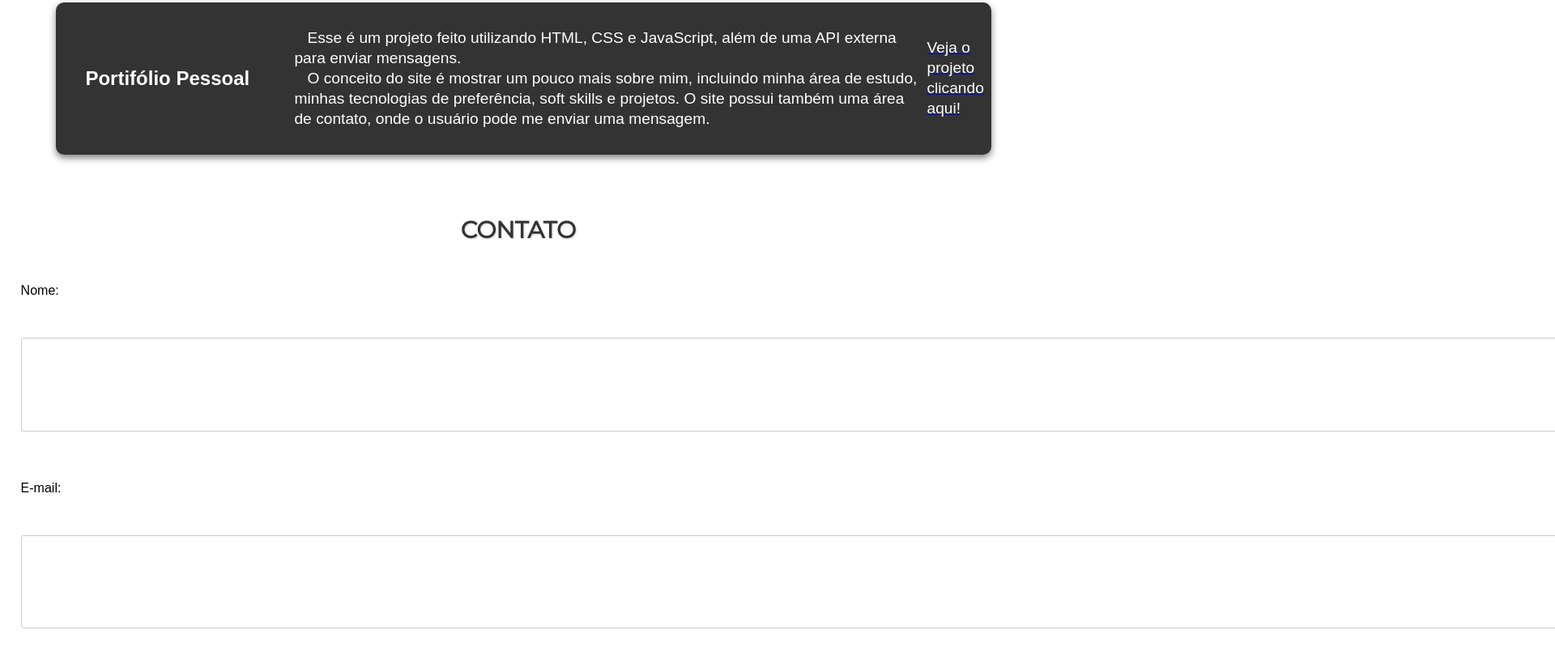
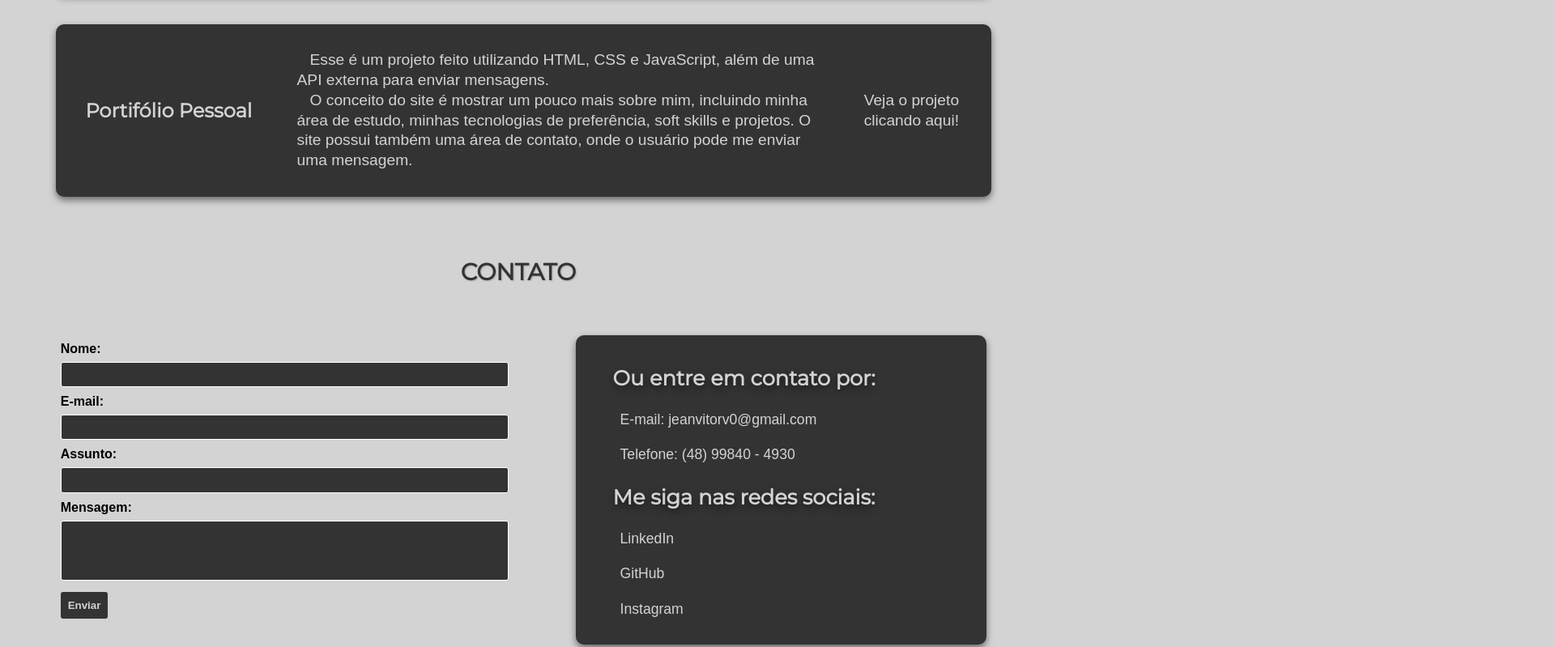
Before and after one commit to jeanvitorvieira/Portifolio-Pessoal, a plain HTML site: page index.html in a window 1280 px wide. Shown: the part 1435-2234 px from the top of the page at 81% size, 1920 px wide, since content can reach past the window. Drawn offline with Linux system fonts and the light colour scheme.

Commit message:
Update styles.css

```diff
--- a/styles.css
+++ b/styles.css
@@ -15,6 +15,7 @@ body {
     margin: 0;
     margin-top: 2%;
     font-family: Arial, sans-serif;
+    background-color: lightgray;
 }
 
 header {
@@ -24,7 +25,7 @@ header {
     display: flex;
     align-items: center;
     background-color: #333;
-    color: #fff;
+    color: lightgray;
     transition: background-color 0.3s ease;
     box-shadow: 1px 2px 4px rgba(0, 0, 0, 1);
 }
@@ -44,7 +45,7 @@ nav ul li {
 }
 
 nav ul li a {
-    color: #fff;
+    color: lightgray;
     text-decoration: none;
     font-size: 130%;
     text-shadow: 1px 2px 4px rgba(0, 0, 0, 1);
@@ -60,14 +61,14 @@ nav ul li a:hover{
 }
 
 .seção {
-    background-color: white;
+    background-color: lightgray;
     padding: 2%;
 }
 
 .seção h2{
     font-family: "Montserrat", sans-serif;
     font-size: 180%;
-    font-weight: bold;
+    font-weight:bold;
     color: #333;
     text-shadow: 1px 1px 2px rgba(0, 0, 0, 0.2);
     text-transform: uppercase;
@@ -86,15 +87,20 @@ nav ul li a:hover{
     text-align: center;
     max-width: 80%;
     margin: 3% auto;
-    color: #fff;
+    color: lightgray;
     align-items: center;
     display: flex;
+}
+
+.apresentacao:hover, .coluna:hover, .coluna2:hover, .coluna3:hover, .projeto:hover{
+    box-shadow: 0 4px 8px rgba(0, 0, 0, 0.8);
 }
 
 .apresentacao h3{
     font-size: 170%;
     font-weight: bold;
     text-shadow: 0 4px 8px rgba(0, 0, 0, 0.5);
+    font-family: "Montserrat", sans-serif;
 }
 
 .apresentacao p{
@@ -111,7 +117,7 @@ nav ul li a:hover{
 }
 
 .apresentacao .texto{
-    color: #fff;
+    color: lightgray;
     text-align: center;
     flex-grow: 1;
 }
@@ -139,9 +145,10 @@ nav ul li a:hover{
 }
 
 .coluna h3, .coluna2 h3, .coluna3 h3 {
-    color: #fff;
+    color: lightgray;
     font-size: 160%;
     text-shadow: 0 4px 8px rgba(0, 0, 0, 0.5);
+    font-family: "Montserrat", sans-serif;
 }
 
 .coluna ul, .coluna2 ul, .coluna3 ul  {
@@ -150,7 +157,7 @@ nav ul li a:hover{
 }
 
 .coluna ul li, .coluna2 ul li, .coluna3 ul li {
-    color: #fff;
+    color: lightgray;
     margin-bottom: 5%;
     font-size: 110%;
     padding-left: 2%;
@@ -179,14 +186,16 @@ nav ul li a:hover{
 
 .projeto h3 {
     font-size: 150%;
-    color: #fff;
+    color: lightgray;
     white-space: nowrap;
+    font-family: "Montserrat", sans-serif;
 }
 
 .projeto p {
     font-size: 120%;
     margin-left: 5%;
-    color: #fff;
+    margin-right: 2%;
+    color: lightgray;
     display: flex;
     justify-content: space-between;
     align-items: center;
@@ -211,9 +220,20 @@ nav ul li a:hover{
     width: 90%;
 }
 
-.coluna3 a {
+.coluna3 a, .projeto a {
     text-decoration: none;
     color: inherit;
+}
+
+.projeto a{
+    color: lightgray;
+    padding-left: 3%;
+    padding-right: 3%;
+    white-space: nowrap;
+}
+
+.projeto a p:hover{
+    text-decoration: underline;
 }
 
 .coluna3 a:hover {
@@ -227,29 +247,48 @@ label {
     display: block;
     margin-bottom: 4%;
     margin-top: 4%;
+    font-weight: bold;
 }
 
-input[type="text"], input[type="email"] {
+input[type="text"], input[type="email"], input[type="textarea"] {
     width: 300%;
     padding: 4%;
     margin-bottom: 1%;
-    border: 1px solid #ccc;
+    border: 1px solid white;
     border-radius: 3px;
+    background-color: #333;
+    color: #ccc;
+}
+
+input[type="textarea"]{
+    height: 15%;
+}
+
+input:focus{
+    background-color: #333;
+    color: #ccc;
+}
+
+input:-webkit-autofill {
+    background-color: #333;
+    color: #ccc;
 }
 
 input[type="submit"] {
     background-color: #333;
-    color: #fff;
+    color: lightgray;
     border: none;
     border-radius: 3px;
     padding: 5%;
     cursor: pointer;
     resize: none;
     margin-top: 7%;
+    font-weight: bold;
 }
 
-.row{
+.formulario{
     display: flex;
+    flex-wrap: wrap;
     margin-left: 4%;
     margin-right: 3%;
     margin-top: 5%;
```
